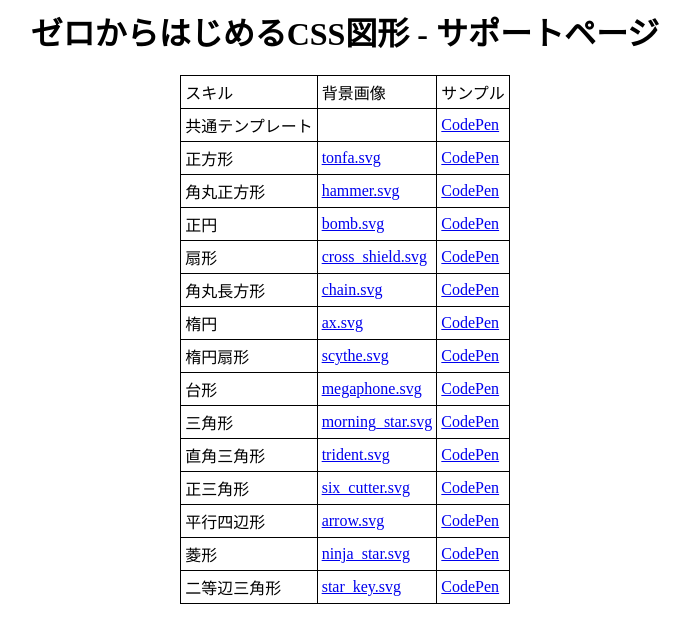
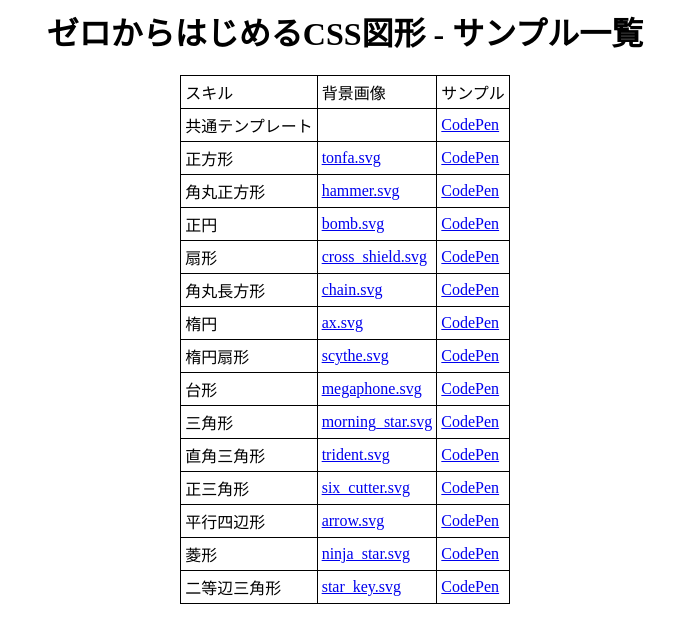
Before and after one commit to 0css/0css.github.io, a plain HTML site: page index.html in a window 1280 px wide. Shown: the whole page, without its empty margins (295-985 px from the left). Drawn offline with Linux system fonts and the light colour scheme.

Commit message:
タイトルを修正

```diff
--- a/index.html
+++ b/index.html
@@ -2,7 +2,7 @@
 
 <head>
     <meta charset="utf-8">
-    <title>ゼロからはじめるCSS図形 - サポートページ</title>
+    <title>ゼロからはじめるCSS図形 - サンプル一覧</title>
     <style>
         h1 {
             text-align: center;
@@ -20,7 +20,7 @@
 </head>
 
 <body>
-    <h1>ゼロからはじめるCSS図形 - サポートページ</h1>
+    <h1>ゼロからはじめるCSS図形 - サンプル一覧</h1>
     <table>
         <tr>
             <td>スキル</td>
```
